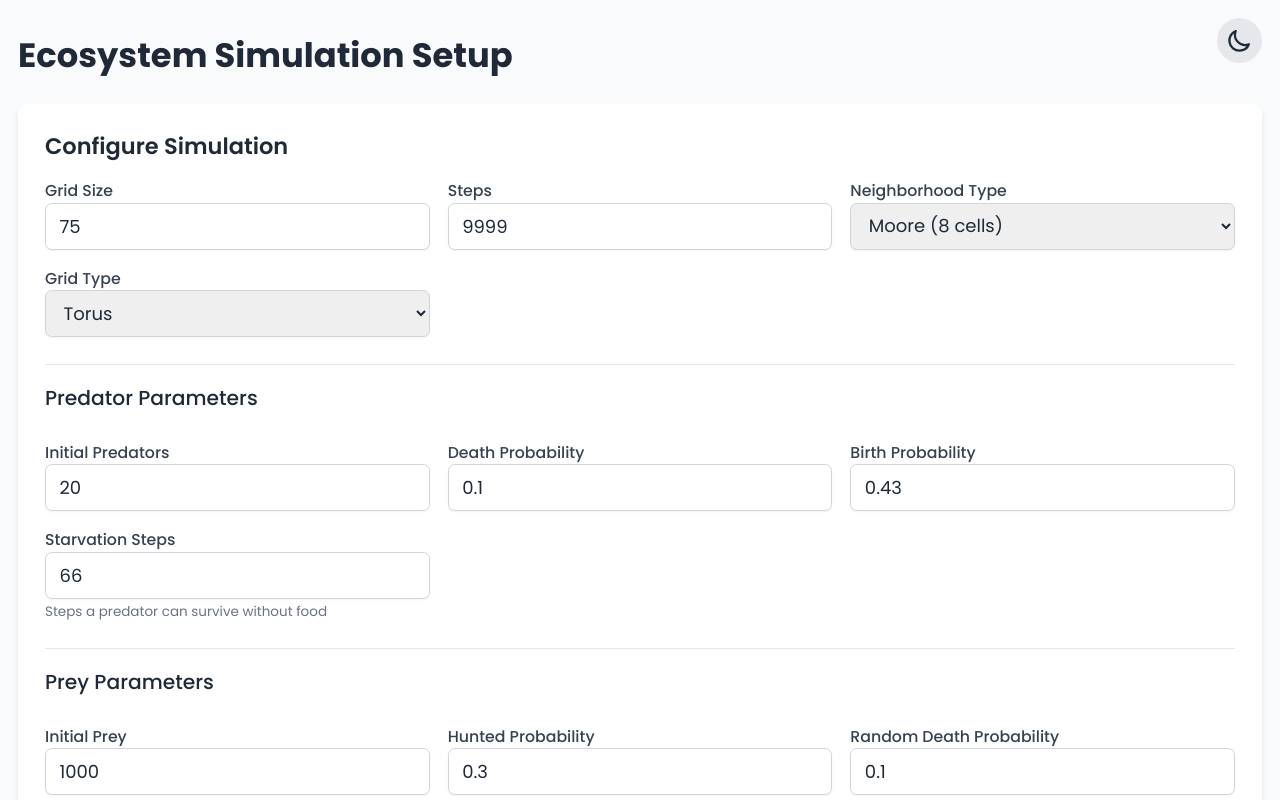
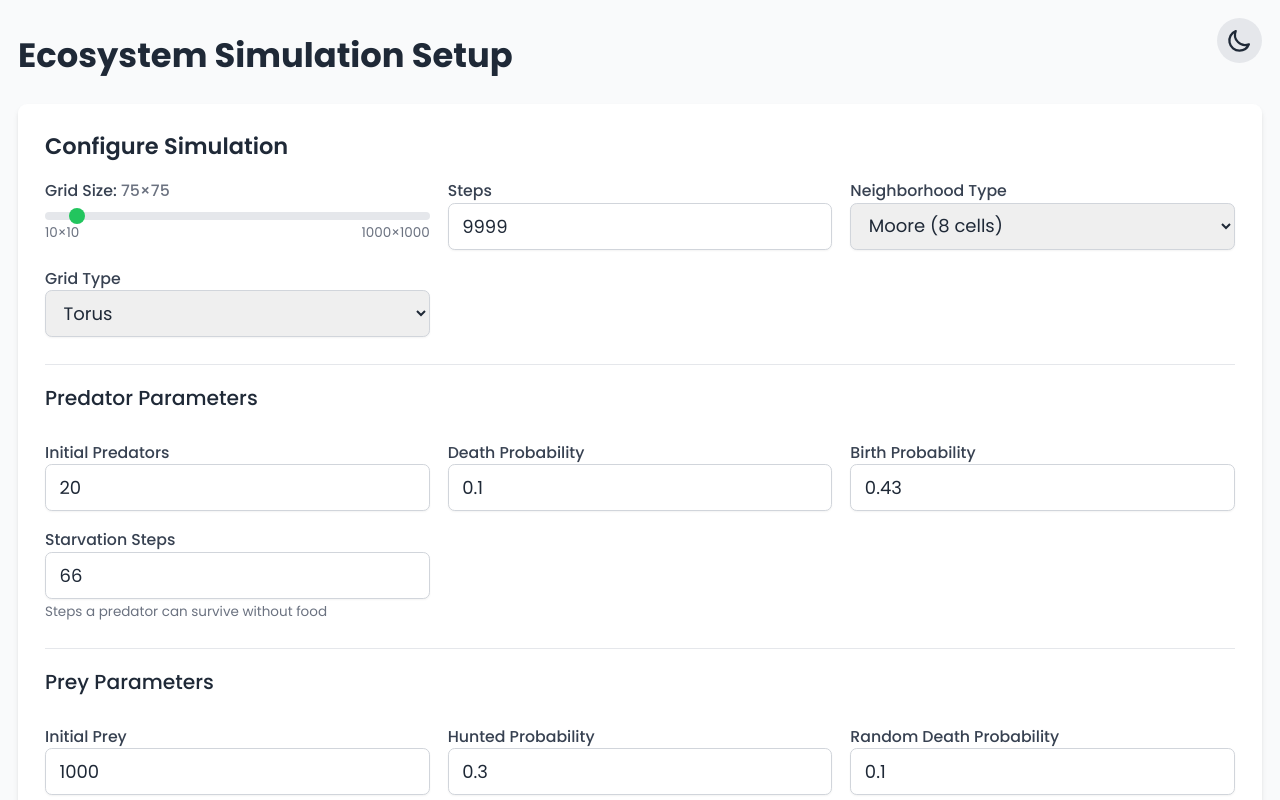
Before and after one commit to AIAll-TARS/modCA, a Next.js app in the folder frontend/: page /simulate in a window 1280 px wide. Shown: the top 800 px of the page. Built offline with nearby package versions, Linux system fonts and the light colour scheme; no server answers.

Commit message:
Add green styling to grid size slider thumb

```diff
--- a/frontend/src/components/SimulationSetup.tsx
+++ b/frontend/src/components/SimulationSetup.tsx
@@ -84,6 +84,47 @@ export const SimulationSetup: React.FC<SimulationSetupProps> = ({ onStartSimulat
 
     return (
         <>
+            <style jsx global>{`
+                input[type="range"] {
+                    -webkit-appearance: none;
+                    appearance: none;
+                    height: 8px;
+                    border-radius: 4px;
+                }
+
+                input[type="range"]::-webkit-slider-thumb {
+                    -webkit-appearance: none;
+                    appearance: none;
+                    width: 16px;
+                    height: 16px;
+                    border-radius: 50%;
+                    background: #22c55e;
+                    cursor: pointer;
+                    border: none;
+                }
+
+                input[type="range"]::-moz-range-thumb {
+                    width: 16px;
+                    height: 16px;
+                    border-radius: 50%;
+                    background: #22c55e;
+                    cursor: pointer;
+                    border: none;
+                }
+
+                input[type="range"]:focus {
+                    outline: none;
+                }
+
+                input[type="range"]:hover::-webkit-slider-thumb {
+                    background: #16a34a;
+                }
+
+                input[type="range"]:hover::-moz-range-thumb {
+                    background: #16a34a;
+                }
+            `}</style>
+
             <h1 className="text-3xl font-bold text-gray-800 dark:text-dark-text mb-6">Ecosystem Simulation Setup</h1>
             <div className="card p-6 mb-8">
                 <h2 className="text-xl font-semibold text-gray-800 dark:text-dark-text mb-4">Configure Simulation</h2>
@@ -93,18 +134,27 @@ export const SimulationSetup: React.FC<SimulationSetupProps> = ({ onStartSimulat
                     validationSchema={SimulationSchema}
                     onSubmit={onStartSimulation}
                 >
-                    {({ isSubmitting }) => (
+                    {({ values, isSubmitting }) => (
                         <Form className="space-y-4">
                             <div className="grid grid-cols-1 md:grid-cols-2 lg:grid-cols-3 gap-4">
                                 <div>
-                                    <label htmlFor="grid_size" className="block text-sm font-medium text-gray-700 dark:text-gray-300">Grid Size</label>
-                                    <Field
-                                        type="number"
-                                        name="grid_size"
-                                        min={VALIDATION_LIMITS.GRID_SIZE.min}
-                                        max={VALIDATION_LIMITS.GRID_SIZE.max}
-                                        className="input"
-                                    />
+                                    <label htmlFor="grid_size" className="block text-sm font-medium text-gray-700 dark:text-gray-300">
+                                        Grid Size: <span className="text-gray-500">{values.grid_size}×{values.grid_size}</span>
+                                    </label>
+                                    <div className="flex items-center space-x-2 mt-2">
+                                        <Field
+                                            type="range"
+                                            name="grid_size"
+                                            min={VALIDATION_LIMITS.GRID_SIZE.min}
+                                            max={VALIDATION_LIMITS.GRID_SIZE.max}
+                                            step="1"
+                                            className="w-full h-2 bg-gray-200 rounded-lg appearance-none cursor-pointer dark:bg-gray-700"
+                                        />
+                                    </div>
+                                    <div className="flex justify-between text-xs text-gray-500 mt-1">
+                                        <span>{VALIDATION_LIMITS.GRID_SIZE.min}×{VALIDATION_LIMITS.GRID_SIZE.min}</span>
+                                        <span>{VALIDATION_LIMITS.GRID_SIZE.max}×{VALIDATION_LIMITS.GRID_SIZE.max}</span>
+                                    </div>
                                     <ErrorMessage name="grid_size" component="div" className="text-red-500 text-sm mt-1" />
                                 </div>
 
```
